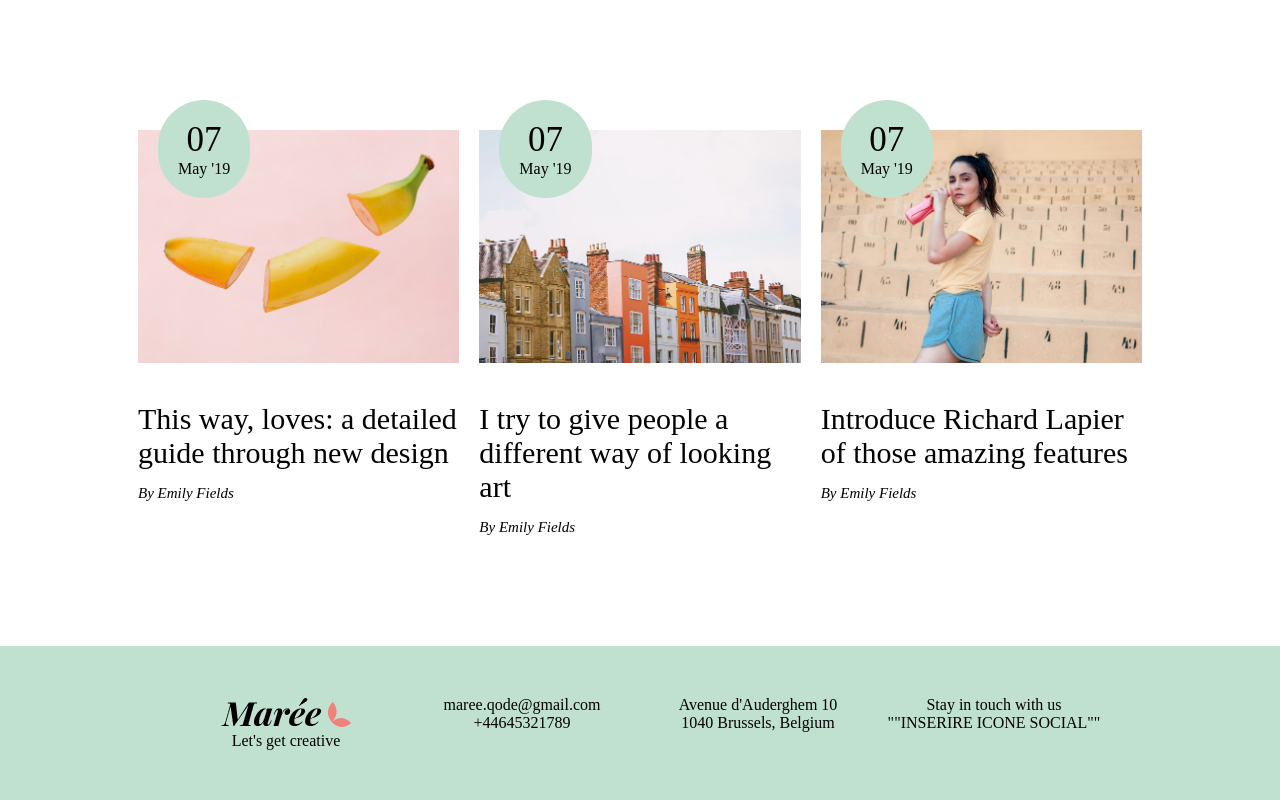
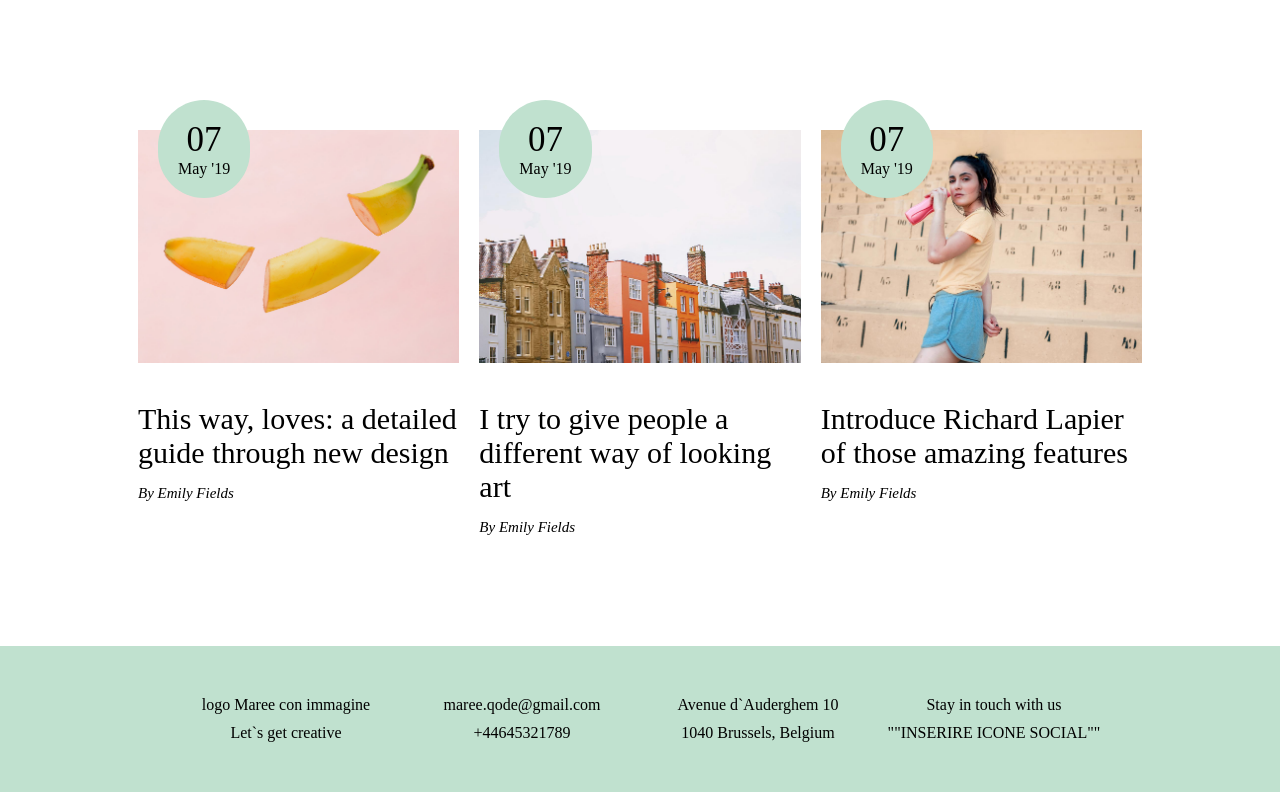
Before and after one commit to Alberto-Biga/proj-html-vuejs, a Vue app: page / in a window 1280 px wide. Shown: the part 2944-3744 px from the top of the page. Built offline with nearby package versions, Linux system fonts and the light colour scheme.

Commit message:
footer dinamico

```diff
--- a/src/components/FooterComp.vue
+++ b/src/components/FooterComp.vue
@@ -1,15 +1,16 @@
 <template>
     <div class="container">
         <div class="row">
-        <div class="column">
+            <div :key="index" v-for="(element, index) in colonna" class="column">
                 <div>
-                <img src="../assets/img/logo-sidearea-1.png" alt="">
+                    {{element.testoSopra}}
+                    <!-- <img src="../assets/img/logo-sidearea-1.png" alt=""> -->
                 </div>
-            <div>
-                Let's get creative
+                <div class="testoSotto">
+                    {{element.testoSotto}}
                 </div>
             </div>
-        <div class="column">
+<!-- <div class="column">
 <div>
 maree.qode@gmail.com
 </div>
@@ -32,7 +33,7 @@
 <div>
 ""INSERIRE ICONE SOCIAL""
 </div>
-        </div>
+</div> -->
         </div>
     </div>
 </template>
@@ -42,6 +43,28 @@
 
   export default {
     name: 'FooterComp',
+    data(){
+        return{
+            colonna:[
+            {
+                testoSopra: 'logo Maree con immagine',
+                testoSotto: 'Let`s get creative'
+            },
+            {
+                testoSopra: 'maree.qode@gmail.com',
+                testoSotto:'+44645321789'
+            },
+            {
+                testoSopra:'Avenue d`Auderghem 10',
+                testoSotto:'1040 Brussels, Belgium'
+            },
+            {
+                testoSopra: 'Stay in touch with us',
+                testoSotto: '""INSERIRE ICONE SOCIAL""'
+            }
+            ]
+        }
+    }
   }
 </script>
 
@@ -59,6 +82,10 @@
         .column{
             width: calc(100% / 4);
             text-align: center;
+
+            .testoSotto{
+                margin-top: 10px;
+            }
         }
     }
   }
```
Lines whose indentation alone changed are shown as unchanged.
